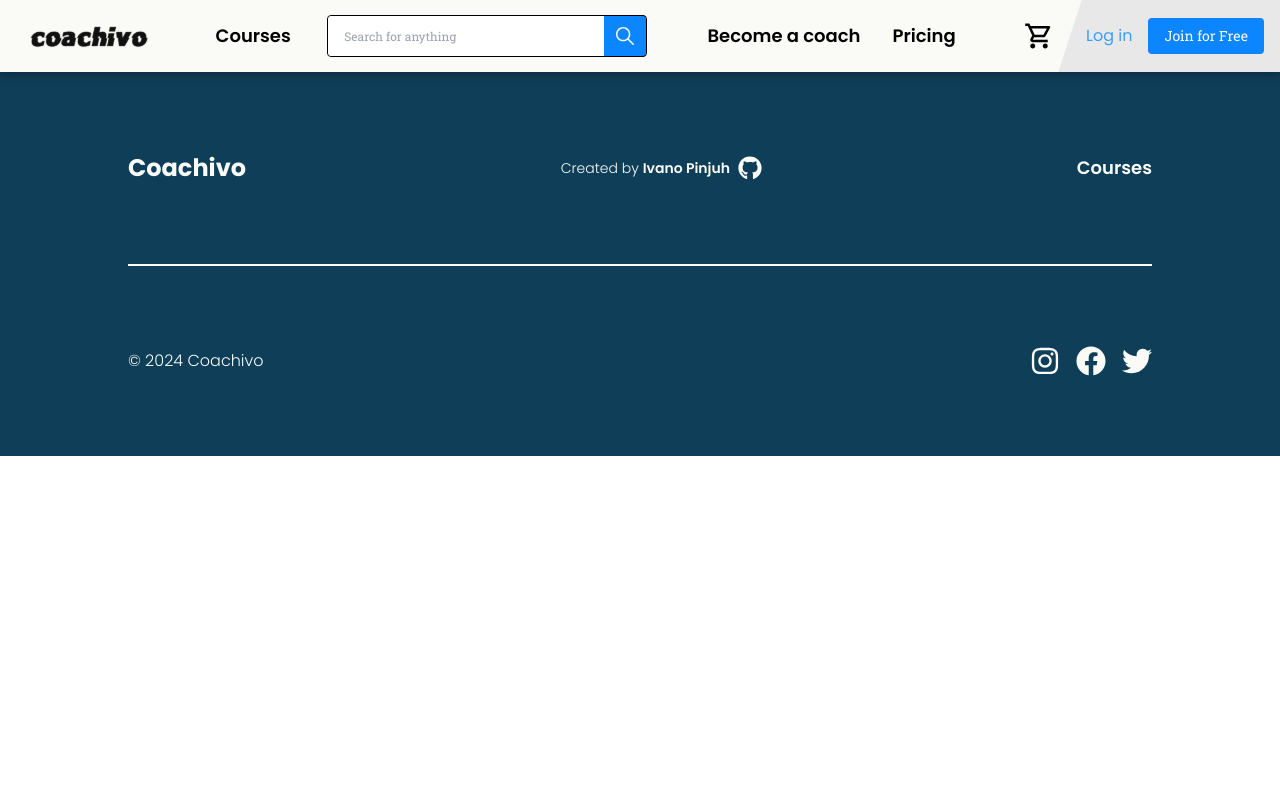
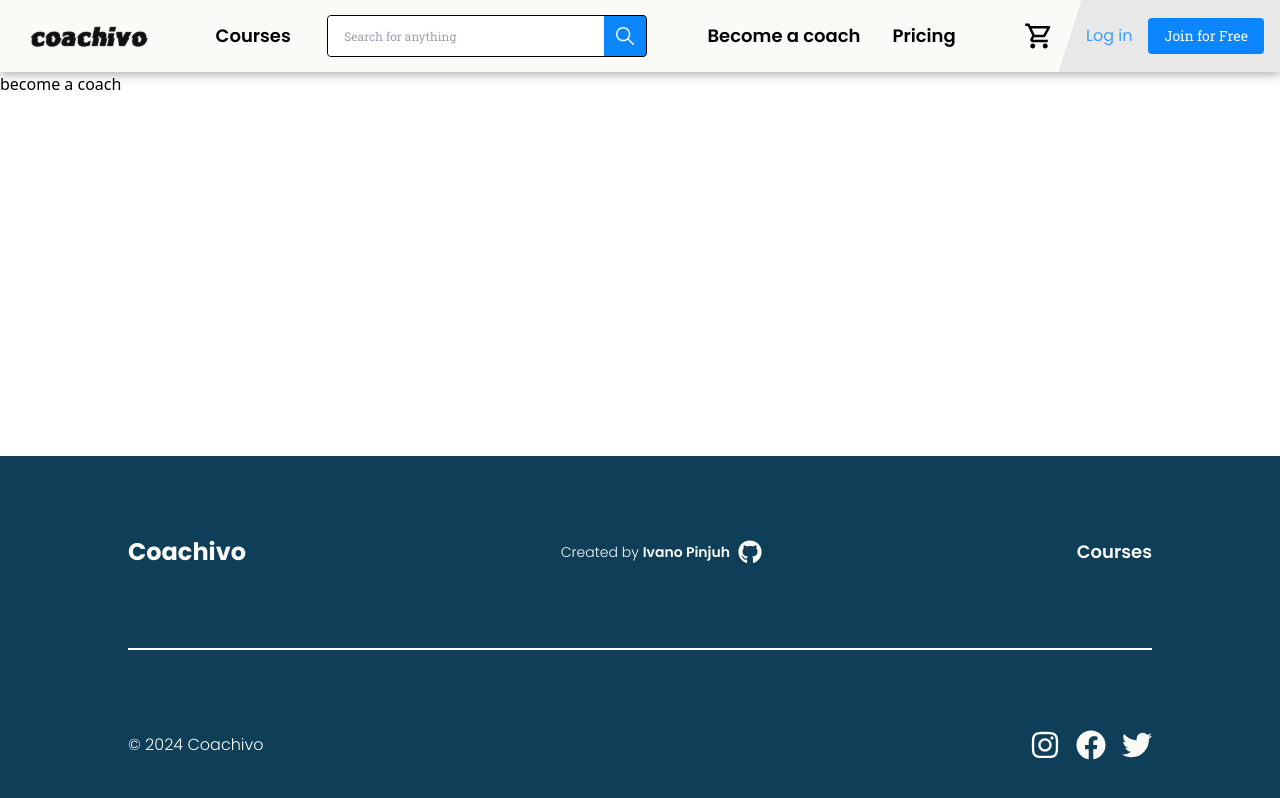
Before and after one commit to ivano-pinjuh/Coachivo, a React (Vite) app: page /become-coach in a window 1280 px wide. Shown: the top 798 px of the page. Built offline with nearby package versions, Linux system fonts and the light colour scheme; no server answers; the database is empty.

Commit message:
added routing to /pricing and /become-coach

```diff
--- a/src/App.jsx
+++ b/src/App.jsx
@@ -6,6 +6,8 @@ import Home from "./components/pages/Home"
 import Courses from "./components/pages/Courses"
 import Course from "./components/pages/Course"
 import Cart from "./components/pages/Cart"
+import BecomeCoach from "./components/pages/BecomeCoach"
+import Pricing from "./components/pages/Pricing"
 import Footer from "./components/layout/Footer"
 
 import { AuthContext } from "./supabase/auth-context"
@@ -46,6 +48,8 @@ function App() {
           <Navbar />
           <Routes>
           <Route path="/" element={<Home />} />
+          <Route path="/become-coach" element={<BecomeCoach />} />
+          <Route path="/pricing" element={<Pricing />} />
           <Route path="/courses" element={<Courses />} />
           <Route path="/course/:course_title" element={<Course />} />
           <Route path="/cart" element={<Cart />} />
--- a/src/components/layout/Navbar.jsx
+++ b/src/components/layout/Navbar.jsx
@@ -30,6 +30,15 @@ const Navbar = () => {
     navigate("/courses")
     window.scrollTo(0, 0)
   }
+  const navCoach = () => {
+    navigate("/become-coach")
+    window.scrollTo(0, 0)
+  }
+  const navPricing = () => {
+    navigate("/pricing")
+    window.scrollTo(0, 0)
+  }
+
 
   let total = 0
   cartData.forEach(item => {
@@ -89,8 +98,8 @@ const Navbar = () => {
 
           <div className='flex flex-col gap-6 py-6 pl-2'>
             <a onClick={navCourses} className='text-lg font-semibold font-poppins cursor-pointer hover:border-b transition-all'>Courses</a>
-            <a className='text-lg font-semibold font-poppins cursor-pointer hover:border-b transition-all'>Pricing</a>
-            <a className='text-lg font-semibold font-poppins cursor-pointer hover:border-b transition-all'>Become a coach</a>
+            <a onClick={navPricing} lassName='text-lg font-semibold font-poppins cursor-pointer hover:border-b transition-all'>Pricing</a>
+            <a onClick={navCoach} className='text-lg font-semibold font-poppins cursor-pointer hover:border-b transition-all'>Become a coach</a>
           </div>
 
           <div className='w-full flex justify-between items-center pt-5 border-t'>
@@ -118,8 +127,8 @@ const Navbar = () => {
       </div>
 
       <div className='hidden lg:flex w-fit gap-8 px-6'>
-        <a className='text-lg hidden xl:inline-block font-semibold font-poppins cursor-pointer hover:border-b transition-all'>Become a coach</a>
-        <a className='text-lg font-semibold font-poppins cursor-pointer hover:border-b transition-all'>Pricing</a>
+        <a onClick={navCoach} className='text-lg hidden xl:inline-block font-semibold font-poppins cursor-pointer hover:border-b transition-all'>Become a coach</a>
+        <a onClick={navPricing} className='text-lg font-semibold font-poppins cursor-pointer hover:border-b transition-all'>Pricing</a>
       </div>
 
       <div className='flex h-full items-center'>
--- /dev/null
+++ b/src/components/pages/BecomeCoach.jsx
@@ -0,0 +1,9 @@
+const BecomeCoach = () => {
+  return (
+    <div className="flex h-96">
+      become a coach
+    </div>
+  )
+}
+
+export default BecomeCoach
--- /dev/null
+++ b/src/components/pages/Pricing.jsx
@@ -0,0 +1,9 @@
+const Pricing = () => {
+  return (
+    <div className="flex h-96">
+      pricing
+    </div>
+  )
+}
+
+export default Pricing
```
